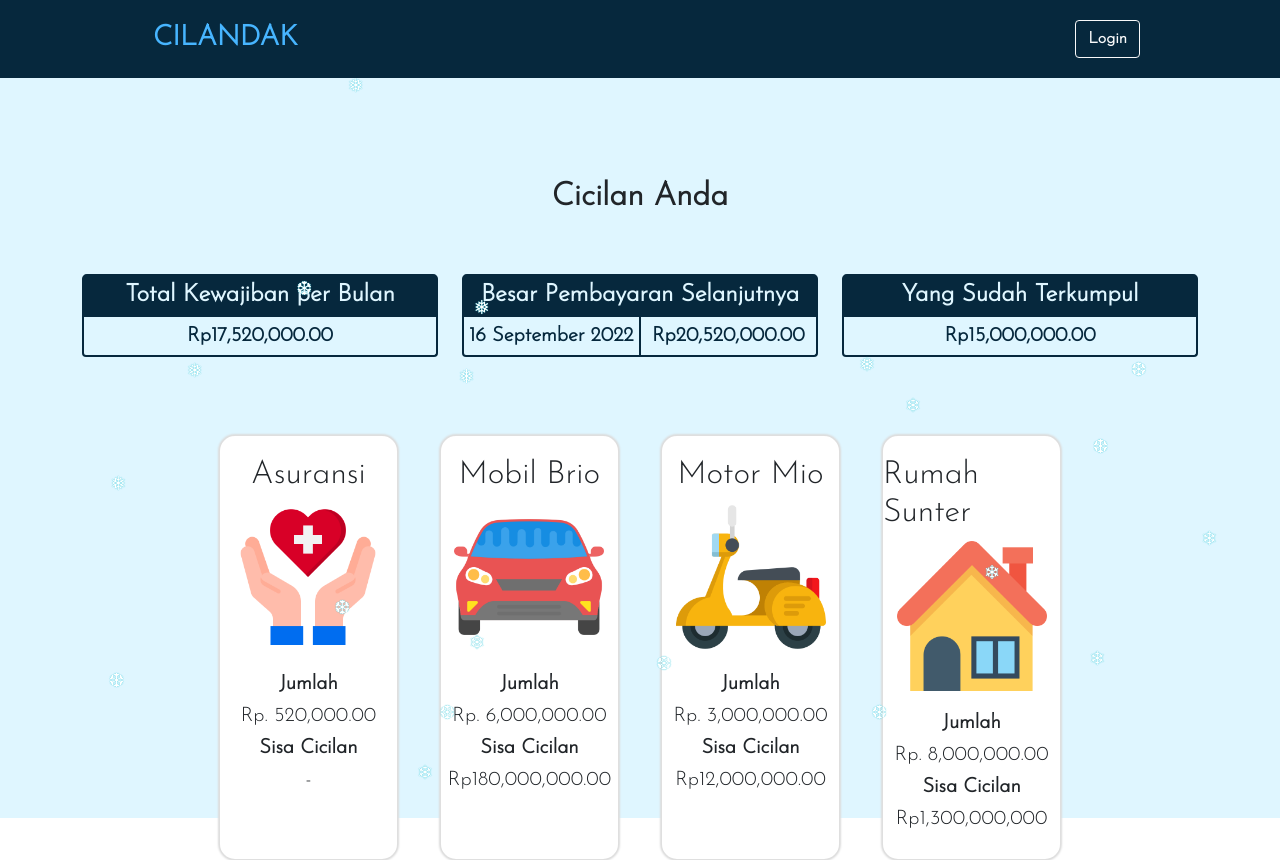
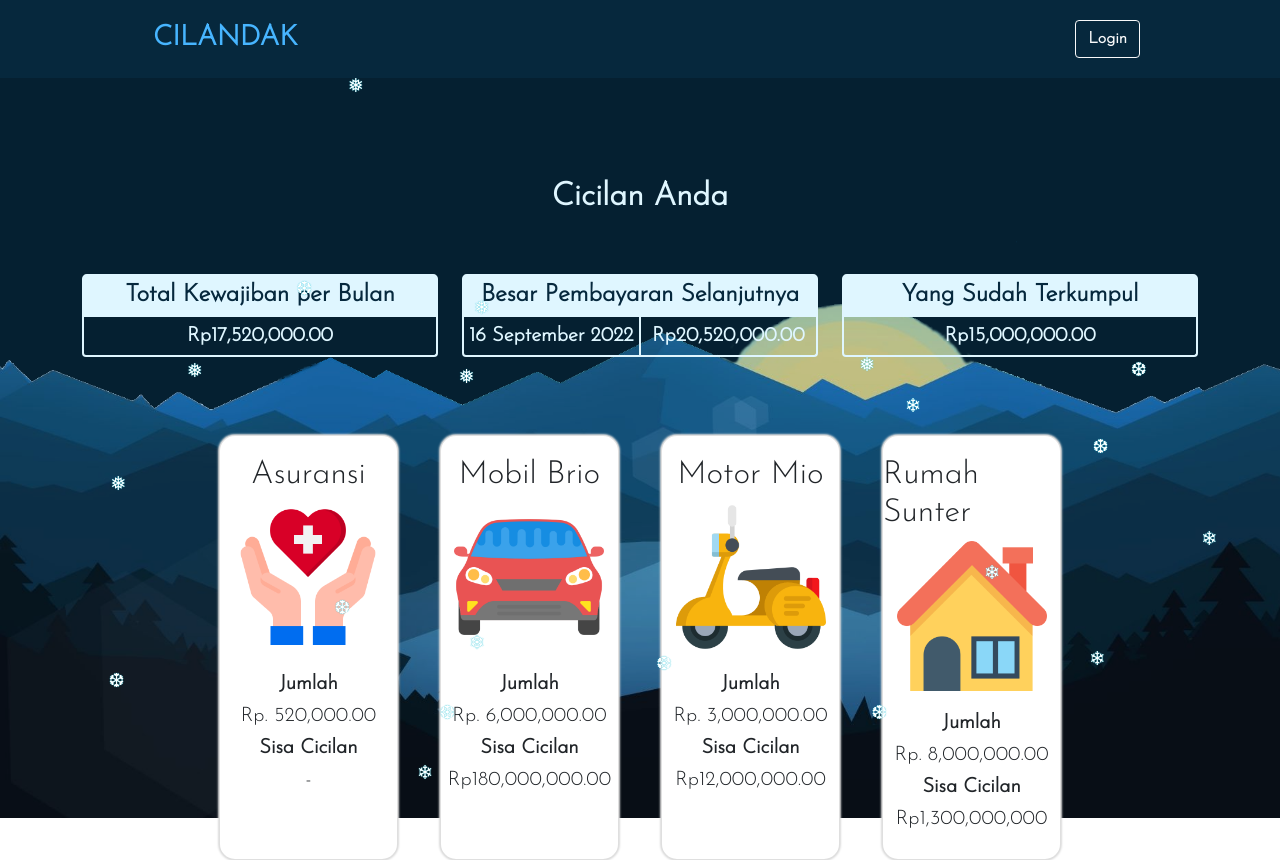
Before and after one commit to IzraG/Fredebrick, an Angular app: page / in a window 1280 px wide. Both pictures are taken after a click on the button "Lihat Cicilan". Built offline with nearby package versions, Linux system fonts and the light colour scheme.

Commit message:
asdadasda

```diff
--- a/src/app/lihat-cicilan/lihat-cicilan.component.scss
+++ b/src/app/lihat-cicilan/lihat-cicilan.component.scss
@@ -1,14 +1,20 @@
 $borderRadius: .2em;
+$gradient: .2;
 .main {
     display: flex;
     flex-direction: column;
-    background-color: #DFF6FF;
+    background-image: linear-gradient( rgba(0, 0, 0, $gradient), rgba(0, 0, 0, $gradient)), url('/assets/background.png');
+    background-size: cover;
+    background-color: #06283D;
+    height: 100vh;
     padding-top: 100px;
     height: 92.6vh;
+    z-index: 2000;
 }
 
 .title {
     text-align: center;
+    color: #DFF6FF;
 }
 
 .toptable {
@@ -25,34 +31,34 @@ $borderRadius: .2em;
 .subdiv #left {
     border-radius: 0% 0% 0px $borderRadius;
     border-top: 0px;
-    border-left: 2px solid #06283D;
-    border-bottom: 2px solid #06283D;
-    border-right: 2px solid #06283D;
+    border-left: 2px solid #DFF6FF;
+    border-bottom: 2px solid #DFF6FF;
+    border-right: 2px solid #DFF6FF;
 }
 
 .subdiv #right {
     border-radius: 0% 0% $borderRadius 0px;
     border-top: 0px;
     border-left: 0px;
-    border-bottom: 2px solid #06283D;
-    border-right: 2px solid #06283D;
+    border-bottom: 2px solid #DFF6FF;
+    border-right: 2px solid #DFF6FF;
 }
 
 .h4table{
-    color: #DFF6FF;
+    color: #06283D;
     font-weight: bolder;
-    background-color: #06283D;
+    background-color: #DFF6FF;
     text-align: center;
-    border: 2px solid #06283D;
+    border: 2px solid #DFF6FF;
     border-radius: $borderRadius $borderRadius 0% 0%;
     margin: 0px;
     padding: 5px 0px;
 }
 
 .h5table {
-    color: #06283D;
+    color: #DFF6FF;
     text-align: center;
-    border: 2px solid #06283D;
+    border: 2px solid #DFF6FF;
     border-radius: 0% 0% $borderRadius $borderRadius;
     width: 100%;
     border-top: 0px;
```
